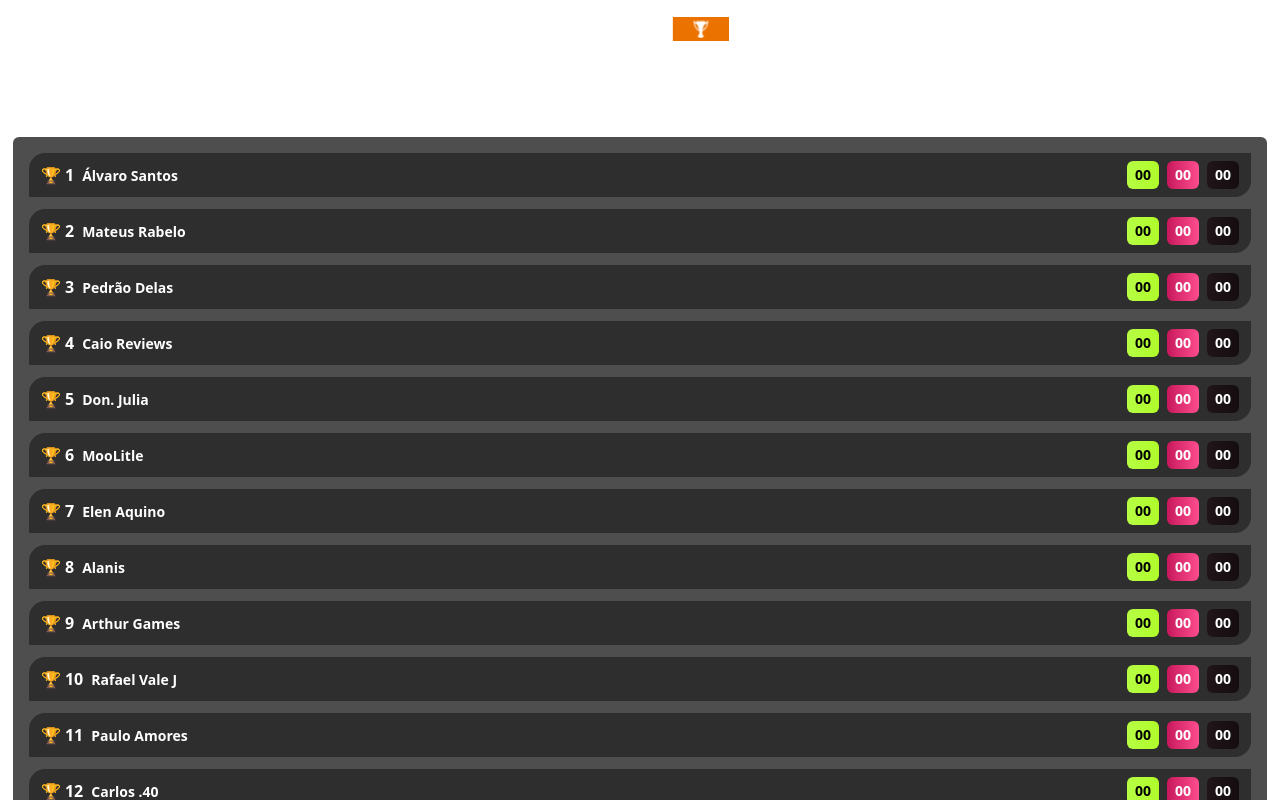
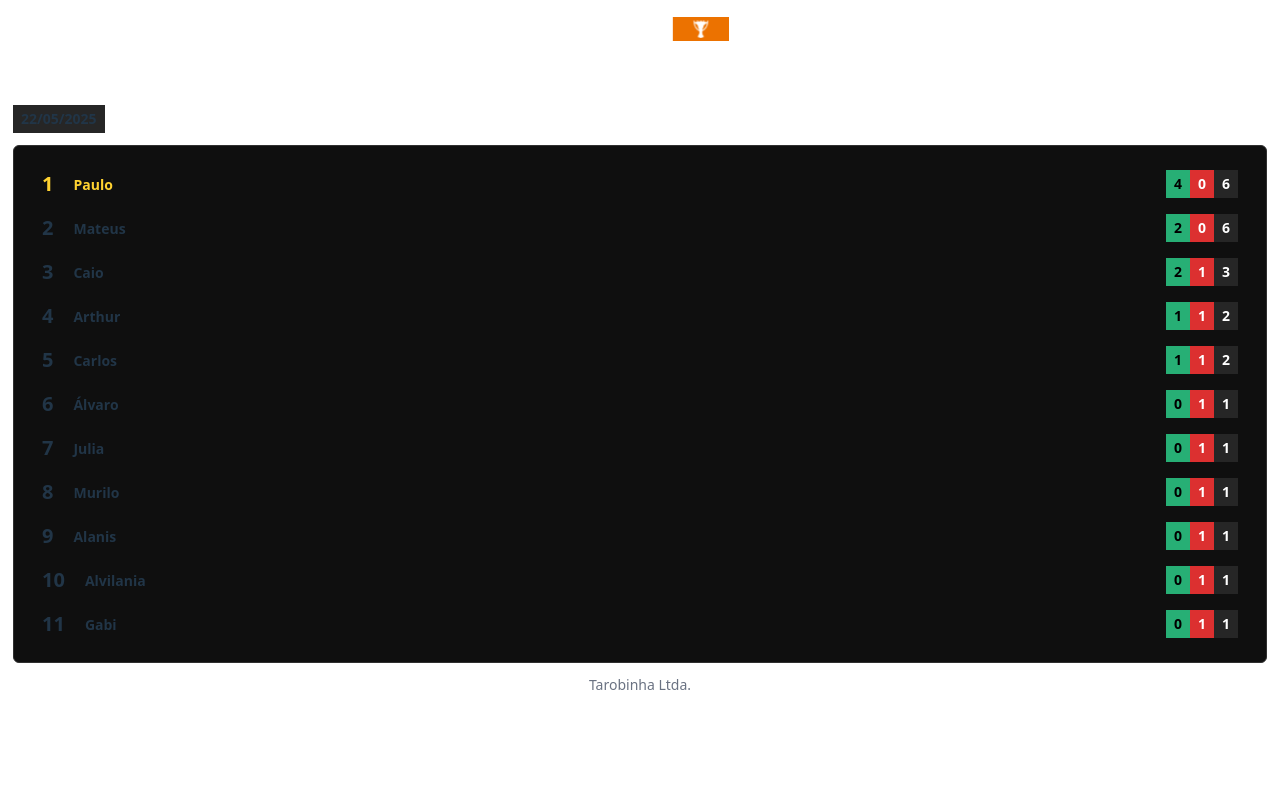
Before and after one commit to contrasov/break-copa, a Vue app: page / in a window 1280 px wide. Shown: the top 800 px of the page. Built offline with nearby package versions, Linux system fonts and the light colour scheme.

Commit message:
new design and results

```diff
--- a/src/pages/Home.vue
+++ b/src/pages/Home.vue
@@ -4,20 +4,17 @@ import { Trophy } from 'lucide-vue-next';
 import { ref, computed } from 'vue';
 
 const competitors = ref([
-    { name: 'Álvaro Santos', victories: 0, defeats: 0, drinks: 0 },
-    { name: 'Mateus Rabelo', victories: 0, defeats: 0, drinks: 0 },
-    { name: 'Pedrão Delas', victories: 0, defeats: 0, drinks: 0 },
-    { name: 'Caio Reviews', victories: 0, defeats: 0, drinks: 0 },
-    { name: 'Don. Julia', victories: 0, defeats: 0, drinks: 0 },
-    { name: 'MooLitle', victories: 0, defeats: 0, drinks: 0 },
-    { name: 'Elen Aquino', victories: 0, defeats: 0, drinks: 0 },
-    { name: 'Alanis', victories: 0, defeats: 0, drinks: 0 },
-    { name: 'Arthur Games', victories: 0, defeats: 0, drinks: 0 },
-    { name: 'Rafael Vale J', victories: 0, defeats: 0, drinks: 0 },
-    { name: 'Paulo Amores', victories: 0, defeats: 0, drinks: 0 },
-    { name: 'Carlos .40', victories: 0, defeats: 0, drinks: 0 },
-    { name: 'Alvilania', victories: 0, defeats: 0, drinks: 0 },
-    { name: 'Gabi', victories: 0, defeats: 0, drinks: 0 },
+    { name: 'Álvaro', victories: 0, defeats: 1, drinks: 1 },
+    { name: 'Mateus', victories: 2, defeats: 0, drinks: 6 },
+    { name: 'Caio', victories: 2, defeats: 1, drinks: 3 },
+    { name: 'Julia', victories: 0, defeats: 1, drinks: 1 },
+    { name: 'Murilo', victories: 0, defeats: 1, drinks: 1 },
+    { name: 'Alanis', victories: 0, defeats: 1, drinks: 1 },
+    { name: 'Arthur', victories: 1, defeats: 1, drinks: 2 },
+    { name: 'Paulo', victories: 4, defeats: 0, drinks: 6 },
+    { name: 'Carlos', victories: 1, defeats: 1, drinks: 2 },
+    { name: 'Alvilania', victories: 0, defeats: 1, drinks: 1 },
+    { name: 'Gabi', victories: 0, defeats: 1, drinks: 1 },
 ]);
 
 const sortedCompetitors = computed(() => {
@@ -27,45 +24,51 @@ const sortedCompetitors = computed(() => {
 
 <template>
     <AppLayout>
-        <section class="flex flex-col items-center justify-center gap-2 w-full">
+        <section class="flex flex-col items-start justify-center gap-3 w-full">
 
-            <div class="p-4 flex rounded-md flex-col items-start justify-center w-full">
+            <div class="flex rounded-md flex-col gap-2 items-start justify-center w-full">
                 <span class="flex flex-row items-center justify-center gap-2">
-                    <h1 class="text-white text-2xl md:text-3xl text-left w-full font-bold">Rank</h1>
+                    <h1 class="text-white text-2xl text-left w-full font-bold">Rank</h1>
                     <Trophy class="text-white text-2xl md:text-3xl text-left w-full font-bold" />
                 </span>
             </div>
 
+            <div class="date">
+                <h1>22/05/2025</h1>
+            </div>
+
             <!-- Lista de competidores -->
-            <div class="w-full bg-[#222222]/80 p-4 rounded-md">
-                <div class="list-disc list-inside flex flex-col gap-3">
-                    <div class="competitors-list" v-for="(competitor, index) in sortedCompetitors" :key="competitor.name">
+            <div class="w-full bg-[#0f0f0f] border border-[#303030] p-4 rounded-md">
+                <div class="list-disc list-inside flex flex-col">
+                    <div class="competitors-list" v-for="(competitor, index) in sortedCompetitors" :key="competitor.name" :class="index == 0 ? 'text text-amber-300' : '*:'" >
                         <div class="flex flex-row gap-2 items-center" >
                             <span class="flex flex-row gap-1 items-center">
-                                <p>🏆</p>
-                                <h1 class="font-bold flex flex-row items-center">{{ index + 1 }} </h1>
+                                <h1 class="text-xl pr-3 font-bold flex flex-row items-center">{{ index + 1 }} </h1>
                             </span>
 
                             <h1 class="font-bold text-[14px]">{{ competitor.name }}</h1>
                         </div>
 
-                        <div class="flex flex-row font-bold text-[#EA7E19] items-center justify-start text-left w-fit gap-2">
+                        <div class="flex flex-row font-bold text-white items-center justify-start text-left w-fill">
 
-                            <span class="flex flex-row items-center text-sm text-black font-bold rounded-md px-2 py-1 bg-gradient-to-r from-[#b6fd43] to-[#affb29] justify-center gap-2">
-                                <h1>{{ competitor.victories || '00' }}</h1>
+                            <span class="victory">
+                                <h1>{{ competitor.victories || '0' }}</h1>
                             </span>
 
-                            <span class="flex flex-row text-white text-sm font-bold rounded-md px-2 py-1 bg-gradient-to-r from-[#c7155c] to-[#fd4c8f] justify-center gap-2">
-                                <h1>{{ competitor.defeats || '00' }}</h1>
-                            </span>
+                            <div class="defeat">
+                                <h1>{{ competitor.defeats || '0' }}</h1>
+                            </div>
 
-                            <span class="flex flex-row text-white text-sm font-bold rounded-md px-2 py-1 bg-gradient-to-r from-[#20161a] to-[#140c0f] justify-center gap-2">
-                                <h1>{{ competitor.drinks || '00' }}</h1>
+                            <span class="drinks">
+                                <h1>{{ competitor.drinks || '0' }}</h1>
                             </span>
                         </div>
                     </div>
                 </div>
+
             </div>
+
+            <p class="w-full justify-center flex text-sm text-gray-500">Tarobinha Ltda.</p>
 
         </section>
     </AppLayout>
--- a/src/style.css
+++ b/src/style.css
@@ -9,7 +9,7 @@
 
   color-scheme: light dark;
   color: rgba(255, 255, 255, 0.87);
-  background-color: #161616;
+  background-color: #050505;
 
   font-synthesis: none;
   text-rendering: optimizeLegibility;
@@ -60,6 +60,22 @@ body {
   }
 
   .competitors-list {
-    @apply  list-inside flex flex-row items-center justify-between text-white rounded-tl-2xl rounded-br-2xl bg-[#2E2E2E] px-3 py-2;
+    @apply  list-inside flex flex-row items-center justify-between hover:bg-[#262626]/50 px-3 py-2;
+  }
+
+  .victory {
+    @apply flex flex-row items-center text-sm text-black font-bold px-2 py-1 bg-[#27af75] justify-center gap-2;
+  }
+
+  .defeat {
+    @apply flex flex-row text-sm font-bold px-2 py-1 bg-[#dc3030] justify-center gap-2;
+  }
+
+  .drinks {
+    @apply flex flex-row text-sm font-bold px-2 py-1 bg-[#262626] justify-center gap-2;
+  }
+
+  .date {
+    @apply flex flex-row text-sm font-bold px-2 py-1 bg-[#262626] justify-center gap-2;
   }
 }
```
